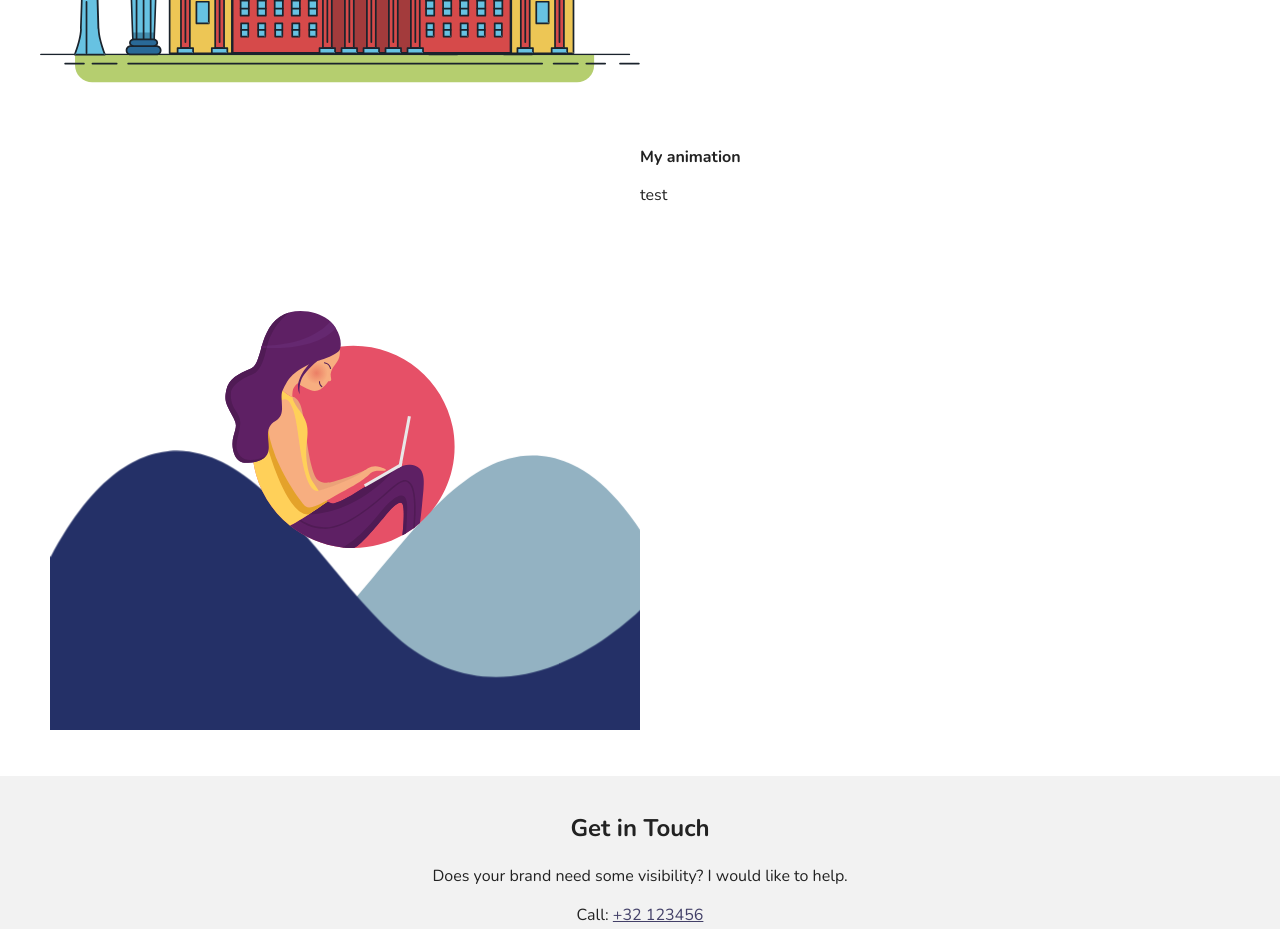
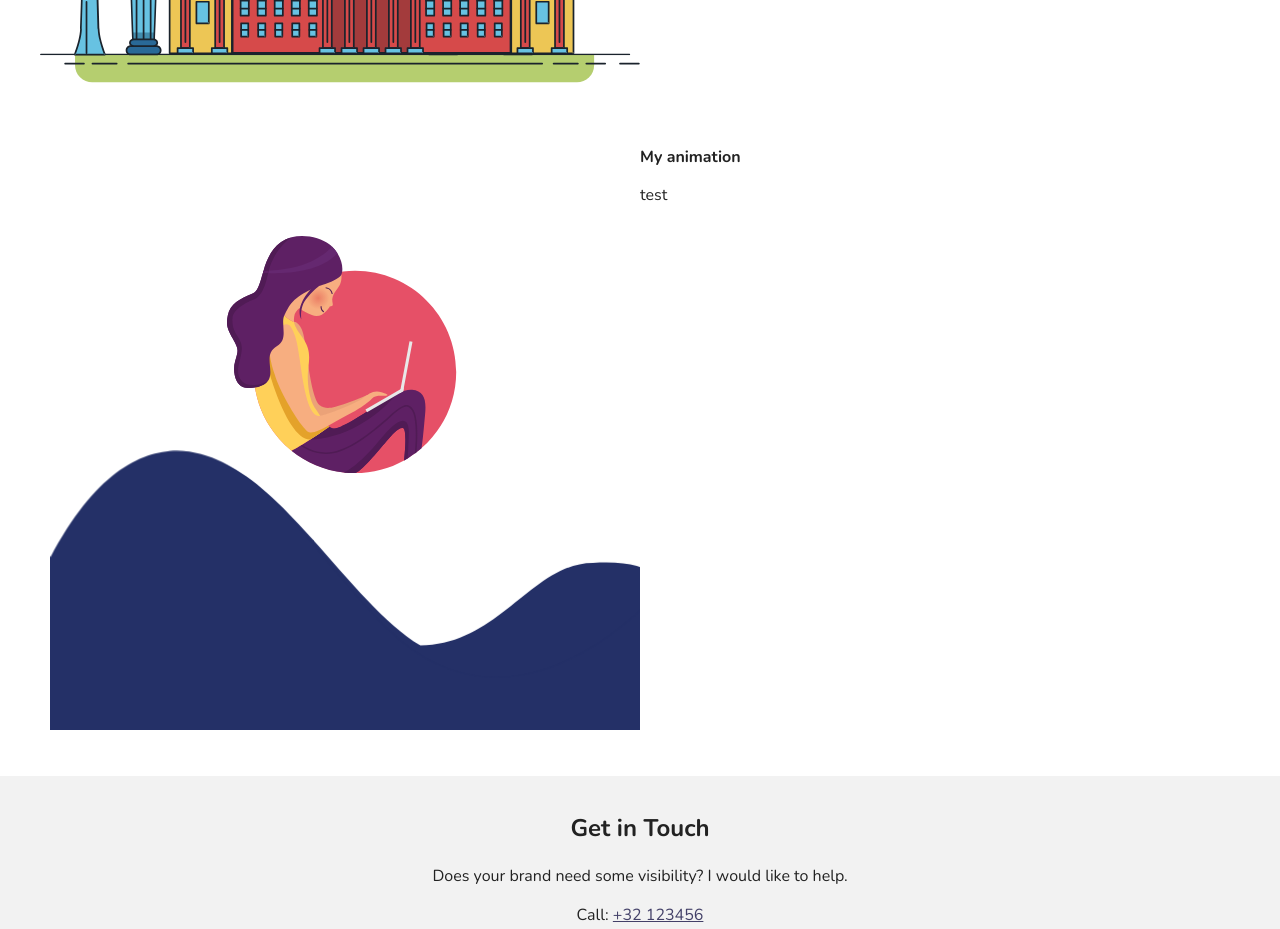
Before and after one commit to mirjanazidar/portfolio-website-mz, a plain HTML site: page index.html in a window 1280 px wide. Shown: the part 1740-2669 px from the top of the page. Drawn offline with nearby package versions, Linux system fonts and the light colour scheme.

Commit message:
Update index.html
change svg

```diff
--- a/index.html
+++ b/index.html
@@ -1363,35 +1363,34 @@
               <svg id="my-svg" class="my-svg" width="auto" height="auto" viewBox="0 0 600 600" fill="none" xmlns="http://www.w3.org/2000/svg">
 <g clip-path="url(#clip0_10_7)">
 <path class="wave-light"
-              d="M254.819 505.703C313.82 452.894 365.555 362.359 428.497 330.875C470.231 309.997 536.883 305.835 600.3 426.555V600.3H0V469.135C17.2042 486.813 51.6839 517.736 95.3178 534.788C148.475 555.56 204.544 550.706 254.819 505.703" fill="#93B2C2"/>
+d="M361.5 509.5C300.019 472.932 234.745 362.723 171.803 331.239C130.069 310.362 63.4169 306.2 0 426.919V600.664H600.3V469.5C607.5 490.5 634.5 420.055 534 426.919C474 426.919 439.5 509.5 361.5 509.5Z" fill="#243067"/>
 <path class="wave-dark"
 d="M345.481 506.008C286.481 453.363 234.745 363.12 171.803 331.737C130.068 310.929 63.4165 306.78 0 427.113V600.3H600.3V469.555C583.095 487.176 548.615 518 504.982 534.998C451.825 555.703 395.757 550.864 345.481 506.008Z" fill="#243067"/>
-              <path class="circle" fill="#EA4660"
-              d="M414.602 316.812C414.602 347.2 401.209 374.461 379.994 393.007C375.69 396.771 371.052 400.18 366.148 403.18V403.186C364.952 403.916 363.737 404.622 362.505 405.305C347.98 413.379 331.26 417.984 313.462 417.99H313.246C312.872 417.99 312.494 417.984 312.119 417.978C311.895 417.978 311.662 417.974 311.432 417.968C311.163 417.964 310.9 417.958 310.631 417.952C310.378 417.948 310.131 417.938 309.883 417.926C309.521 417.916 309.157 417.899 308.799 417.885C308.046 417.853 307.294 417.81 306.548 417.758C306.268 417.742 305.993 417.721 305.716 417.699C304.968 417.642 304.226 417.58 303.483 417.505C303.073 417.469 302.668 417.426 302.264 417.38C282.517 415.211 264.487 407.364 249.835 395.513C226.905 376.967 212.248 348.599 212.248 316.812C212.248 293.208 220.332 271.489 233.884 254.279C252.409 230.744 281.149 215.636 313.426 215.636C369.305 215.636 414.602 260.931 414.602 316.812Z">
-              </path>
-              <path d="M383.512 359.206C382.434 370.378 381.429 383.235 379.954 393.034C378.324 394.459 376.639 395.839 374.914 397.159C374.35 397.596 373.782 398.023 373.203 398.444C371.255 399.876 369.251 401.239 367.198 402.533C365.651 403.506 364.072 404.438 362.466 405.332C362.508 404.855 365.973 374.572 361.473 372.957C357.531 371.541 351.015 378.745 344.435 386.641C337.875 394.508 318.259 418.001 313.423 418.017H313.206C309.497 418.011 305.835 417.807 302.224 417.406H302.218C282.478 415.238 264.447 407.391 249.796 395.539C249.975 395.687 253.401 393.845 258.995 390.455C259.469 390.172 259.958 389.87 260.463 389.561C262.874 388.087 265.626 386.361 268.647 384.418H268.652C274.231 380.834 280.725 376.504 287.688 371.61C289.635 373.203 292.092 373.81 294.371 373.219C310.254 369.094 336.295 347.401 355.583 338.49C361.289 335.858 366.404 334.344 370.487 334.734C382.308 335.864 384.96 344.205 383.512 359.206" fill="#5E2064"/>
-              <path d="M374.914 397.159C374.35 397.596 373.782 398.023 373.203 398.444C373.877 391.165 376.028 362.988 369.981 354.805C368.529 352.837 367.077 351.773 365.546 351.553C362.682 351.142 359.266 353.521 354.384 357.205C353.152 358.136 351.067 359.984 348.436 362.33C335.011 374.267 307.333 398.887 284.956 398.887C284.551 398.887 284.151 398.881 283.751 398.864C270.531 398.328 262.021 392.793 258.995 390.455C259.469 390.172 259.958 389.87 260.463 389.561C263.726 391.933 271.826 396.801 283.814 397.287C305.766 398.187 333.874 373.167 347.384 361.147C350.046 358.783 352.151 356.91 353.435 355.941C358.793 351.901 362.298 349.48 365.773 349.989C367.744 350.274 369.534 351.543 371.255 353.868C377.349 362.126 375.707 388.024 374.914 397.159" fill="#501B55"/>
-              <path d="M367.198 378.15C366.861 393.507 366.135 402.901 366.108 403.207V403.213C364.913 403.943 363.697 404.649 362.466 405.332C362.508 404.855 365.973 374.572 361.473 372.957C357.531 371.541 351.015 378.745 344.435 386.641C337.875 394.508 318.259 418.001 313.423 418.017H313.206C312.832 418.017 312.454 418.011 312.08 418.005C311.855 418.005 311.623 418.001 311.392 417.995C311.123 417.991 310.86 417.985 310.591 417.979C310.339 417.975 310.092 417.965 309.843 417.952C309.481 417.942 309.117 417.926 308.759 417.912C308.007 417.88 307.254 417.837 306.508 417.785C306.229 417.768 305.956 417.748 305.677 417.726C304.928 417.669 304.186 417.607 303.444 417.532C303.033 417.495 302.629 417.453 302.224 417.406C302.224 417.406 316.669 411.495 338.516 384.424C357.594 360.783 367.593 360.084 367.198 378.15Z" fill="#501B55"/>
-              <path d="M355.583 338.49C327.081 371.751 292.939 383.809 268.652 384.418C274.231 380.834 280.725 376.504 287.688 371.61C289.635 373.203 292.092 373.81 294.371 373.219C310.254 369.094 336.295 347.401 355.583 338.49Z" fill="#501B55"/>
-              <path d="M248.127 267.238L252.426 266.657C252.426 266.657 260.742 266.825 262.987 285.584C265.231 304.34 266.886 311.439 266.886 311.439C266.886 311.439 271.415 345.74 278.081 350.214C284.748 354.688 290.799 352.934 304.221 348.371C317.64 343.811 325.517 339.885 325.517 339.885L331.061 339.6L317.29 349.338L274.485 367.231L247.294 339.163L244.312 278.465L248.127 267.238" fill="#EBA278"/>
-              <path d="M287.688 371.61C280.725 376.504 274.231 380.834 268.652 384.418H268.647C257.532 391.565 250.064 395.754 249.796 395.54C226.866 376.993 212.209 348.626 212.209 316.839C212.209 293.235 220.292 271.515 233.844 254.306L242.817 260.163C242.817 260.163 244.712 263.169 252.495 267.133C253.027 270.427 254.979 274.389 260.453 281.8C269.136 293.552 267.995 301.577 266.547 314.471C265.1 327.364 267.863 344.733 272.863 352.101C276.252 357.1 281.646 365.993 286.598 370.651C286.961 370.993 287.33 371.314 287.688 371.61" fill="#FFD059"/>
-              <path d="M287.688 371.61C280.725 376.504 274.231 380.834 268.652 384.418H268.647C244.301 385.019 224.292 305.392 224.292 305.392L220.893 285.131L224.313 279.342L234.576 288.025L268.873 369.688L286.598 370.651C286.961 370.993 287.33 371.314 287.688 371.61" fill="#E4A22A"/>
-              <path d="M257.86 253.044C256.643 252.797 251.211 251.465 247.338 246.635C244.856 243.539 247.431 242.111 250.134 241.455C250.654 242.695 251.28 243.933 252.031 245.134C254.333 248.817 256.035 251.171 257.939 252.979C257.913 253.002 257.886 253.024 257.86 253.044Z" fill="#EE8A6A"/>
-              <path d="M261.877 250.397C261.877 250.397 253.259 254.608 252.601 261.448C252.404 263.494 252.18 265.195 252.496 267.133C244.712 263.169 242.817 260.163 242.817 260.163L227.566 250.213L234.576 236.45L252.996 230.136L261.877 250.397" fill="#F7AE80"/>
-              <path d="M297.203 218.49L299.81 219.413C299.81 219.413 300.469 224.74 298.507 229.213C296.545 233.687 289.44 239.732 290.822 246.91C291.422 250.035 291.873 251.054 288.19 251.317C288.19 251.317 280.801 264.694 270.275 259.957C259.75 255.22 257.732 254.256 252.031 245.134C246.329 236.011 247.864 224.871 247.864 224.871L297.203 218.49" fill="#F7AE80"/>
-              <path d="M276.55 254.167C270.399 254.167 265.412 249.179 265.412 243.029C265.412 236.877 270.399 231.891 276.55 231.891C282.701 231.891 287.688 236.877 287.688 243.029C287.688 249.179 282.701 254.167 276.55 254.167Z" fill="url(#paint0_radial_10_7)"/>
-              <path d="M232.909 318.637C232.909 318.637 223.436 292.499 230.103 282.675C236.769 272.85 244.838 264.431 249.575 272.324C254.311 280.218 255.89 288.553 258.39 306.183C260.89 323.813 265.929 363.823 278.606 360.725C291.283 357.626 314.175 348.022 320.754 343.285C327.331 338.548 331.872 334.6 339.897 337.035C347.922 339.468 346.707 340.587 343.351 340.753C342.627 340.787 341.788 340.763 340.876 340.739C337.561 340.652 333.314 340.565 330.424 343.352C326.741 346.903 322.069 351.573 305.359 360.257C288.651 368.94 271.854 380.913 265.889 376.441C259.925 371.968 239.049 339.865 232.909 318.637Z" fill="#F7AE80"/>
-              <path d="M290.104 238.964C289.263 233.495 284.24 233.234 284.026 233.226L284.065 232.174C284.125 232.176 290.169 232.459 291.145 238.804L290.104 238.964" fill="#501B55"/>
-              <path d="M282.047 257.188C281.907 257.124 278.628 255.536 278.982 251.143L280.032 251.228C279.738 254.875 282.382 256.181 282.495 256.236L282.047 257.188" fill="#501B55"/>
-              <path d="M299.808 219.414C297.219 225.468 277.468 230.924 277.468 230.924C277.468 230.924 270.821 235.924 264.242 244.477C257.664 253.028 259.769 264.41 259.769 264.41C252.601 251.185 269.047 234.344 269.047 234.344C248.391 244.608 247.059 252.45 243.138 259.344C238.128 268.158 247.675 283.948 235.497 290.921C221.813 298.756 231.75 313.045 227.724 323.307C227.329 324.318 226.771 325.244 226.082 326.082C220.756 332.622 207.62 334.058 201.289 331.88C194.289 329.475 190.368 316.797 193.616 305.829C196.857 294.867 197.21 294.252 191.158 283.379C185.106 272.5 184.516 269.185 186.247 260.222C188.484 248.633 198.22 243.686 211.025 238.424C216.445 236.197 218.435 227.603 221.34 217.661C221.519 217.04 221.703 216.419 221.893 215.794C225.434 204.015 230.602 190.833 244.312 184.217C246.086 183.36 247.98 182.68 249.948 182.171C262.874 178.797 279.162 182.48 287.688 189.217C288.619 189.953 289.498 190.716 290.32 191.506C292.561 193.642 294.393 195.938 295.856 198.274C300.987 206.42 301.67 215.068 299.808 219.414Z" fill="#5E2064"/>
-              <path d="M295.856 198.274C275.331 220.588 231.544 218.488 221.34 217.661C221.519 217.04 221.703 216.419 221.892 215.794C263.989 215.283 282.909 200.179 290.32 191.506C292.561 193.642 294.393 195.938 295.856 198.274" fill="#652870"/>
-              <path d="M249.948 182.171C249.948 182.171 233.618 192.21 227.139 215.651C226.929 216.415 226.729 217.188 226.545 217.979C226.387 218.62 226.239 219.267 226.103 219.926C222.934 235.083 217.693 242.723 212.209 244.477C206.725 246.228 191.552 254.165 190.937 262.807C189.732 279.832 200.763 281.49 200.236 293.773C199.71 306.051 191.816 316.944 200.499 326.223C206.615 332.76 219.303 329.613 226.082 326.082C220.756 332.622 207.62 334.058 201.289 331.88C194.289 329.475 190.368 316.797 193.616 305.829C196.857 294.867 197.21 294.252 191.158 283.379C185.106 272.5 184.516 269.185 186.247 260.222C188.484 248.633 198.22 243.686 211.025 238.424C216.445 236.197 218.435 227.603 221.34 217.661C221.519 217.04 221.703 216.419 221.893 215.794C225.434 204.015 230.602 190.833 244.312 184.217C246.086 183.36 247.98 182.68 249.948 182.171Z" fill="#501B55"/>
-              <path d="M227.139 215.651C226.929 216.415 226.729 217.188 226.545 217.979C224.371 217.883 222.598 217.762 221.34 217.661C221.519 217.04 221.703 216.419 221.892 215.794C223.682 215.772 225.434 215.725 227.139 215.651Z" fill="#5E2064"/>
-              <path d="M362.34 332.258L361.604 336.184L358.146 338.178L325.38 357.092L323.869 354.471L358.884 334.257L362.34 332.258" fill="#E8E8E8"/>
-              <path d="M370.894 286.619L362.34 332.258L361.604 336.184L358.146 338.178L358.884 334.257L367.914 286.061L370.894 286.619" fill="#E8E8E8"/>
+<path class="circle"
+d="M416.202 241.912C416.202 272.3 402.809 299.561 381.594 318.107C377.29 321.871 372.652 325.28 367.748 328.28V328.286C366.552 329.016 365.337 329.722 364.105 330.405C349.58 338.479 332.86 343.084 315.062 343.09H314.846C314.472 343.09 314.094 343.084 313.719 343.078C313.495 343.078 313.262 343.074 313.032 343.068C312.763 343.064 312.5 343.058 312.231 343.052C311.978 343.048 311.731 343.038 311.483 343.026C311.121 343.015 310.756 342.999 310.398 342.985C309.646 342.953 308.894 342.91 308.147 342.858C307.868 342.842 307.593 342.821 307.316 342.799C306.568 342.742 305.826 342.68 305.083 342.605C304.673 342.569 304.268 342.526 303.864 342.48C284.117 340.311 266.087 332.464 251.435 320.613C228.505 302.067 213.848 273.699 213.848 241.912C213.848 218.308 221.932 196.589 235.484 179.379C254.009 155.844 282.749 140.736 315.026 140.736C370.905 140.736 416.202 186.031 416.202 241.912Z" fill="#66212C"/>
+<path d="M385.112 284.306C384.034 295.478 383.028 308.335 381.554 318.134C379.924 319.559 378.239 320.939 376.514 322.259C375.95 322.696 375.382 323.123 374.803 323.544C372.855 324.976 370.851 326.339 368.798 327.633C367.251 328.606 365.672 329.538 364.066 330.432C364.108 329.955 367.573 299.672 363.073 298.057C359.131 296.641 352.615 303.845 346.035 311.741C339.475 319.608 319.859 343.101 315.023 343.117H314.806C311.097 343.111 307.435 342.907 303.824 342.506H303.818C284.078 340.338 266.047 332.491 251.396 320.639C251.575 320.787 255.001 318.945 260.595 315.555C261.069 315.272 261.558 314.97 262.063 314.661C264.474 313.187 267.226 311.461 270.247 309.518H270.252C275.831 305.934 282.325 301.604 289.288 296.71C291.235 298.303 293.692 298.91 295.971 298.319C311.854 294.194 337.895 272.501 357.183 263.59C362.889 260.958 368.004 259.443 372.087 259.834C383.908 260.964 386.56 269.305 385.112 284.306Z" fill="#5E2064"/>
+<path d="M376.514 322.259C375.95 322.696 375.382 323.123 374.803 323.544C375.477 316.265 377.628 288.088 371.581 279.905C370.129 277.937 368.677 276.873 367.146 276.653C364.282 276.242 360.866 278.62 355.984 282.305C354.752 283.236 352.667 285.084 350.036 287.43C336.611 299.367 308.933 323.987 286.556 323.987C286.151 323.987 285.751 323.981 285.351 323.964C272.131 323.428 263.621 317.893 260.595 315.555C261.069 315.272 261.558 314.97 262.063 314.661C265.326 317.033 273.426 321.901 285.414 322.387C307.366 323.287 335.474 298.267 348.984 286.247C351.646 283.883 353.751 282.01 355.035 281.041C360.393 277 363.898 274.58 367.372 275.089C369.344 275.374 371.134 276.643 372.855 278.968C378.949 287.226 377.307 313.124 376.514 322.259Z" fill="#501B55"/>
+<path d="M368.798 303.25C368.461 318.607 367.734 328.001 367.708 328.307V328.313C366.513 329.043 365.297 329.749 364.066 330.432C364.108 329.955 367.573 299.672 363.073 298.057C359.131 296.641 352.615 303.845 346.035 311.741C339.475 319.608 319.859 343.101 315.023 343.117H314.806C314.432 343.117 314.054 343.111 313.68 343.105C313.455 343.105 313.223 343.101 312.992 343.095C312.723 343.091 312.46 343.085 312.191 343.079C311.939 343.075 311.692 343.065 311.443 343.052C311.081 343.042 310.717 343.026 310.359 343.012C309.607 342.98 308.854 342.937 308.108 342.885C307.829 342.868 307.556 342.848 307.277 342.826C306.528 342.769 305.786 342.707 305.044 342.632C304.633 342.595 304.229 342.553 303.824 342.506C303.824 342.506 318.269 336.595 340.116 309.524C359.194 285.883 369.193 285.183 368.798 303.25Z" fill="#501B55"/>
+<path d="M357.183 263.59C328.681 296.851 294.539 308.909 270.252 309.518C275.831 305.934 282.325 301.604 289.288 296.71C291.235 298.303 293.692 298.91 295.971 298.319C311.854 294.194 337.895 272.501 357.183 263.59Z" fill="#501B55"/>
+<path d="M249.727 192.338L254.025 191.757C254.025 191.757 262.342 191.925 264.587 210.684C266.831 229.44 268.486 236.539 268.486 236.539C268.486 236.539 273.015 270.84 279.681 275.314C286.348 279.788 292.399 278.034 305.821 273.471C319.24 268.911 327.117 264.985 327.117 264.985L332.661 264.7L318.89 274.438L276.085 292.331L248.894 264.263L245.912 203.565L249.727 192.338Z" fill="#EBA278"/>
+<path d="M289.288 296.71C282.325 301.604 275.831 305.934 270.252 309.518H270.247C259.132 316.665 251.664 320.854 251.396 320.639C228.466 302.093 213.809 273.726 213.809 241.939C213.809 218.335 221.892 196.615 235.444 179.406L244.417 185.263C244.417 185.263 246.312 188.269 254.095 192.233C254.627 195.527 256.579 199.489 262.053 206.9C270.736 218.652 269.594 226.677 268.147 239.571C266.7 252.464 269.463 269.833 274.463 277.201C277.852 282.2 283.246 291.093 288.198 295.751C288.561 296.093 288.93 296.414 289.288 296.71Z" fill="#FFD059"/>
+<path d="M289.288 296.71C282.325 301.604 275.831 305.934 270.252 309.518H270.247C245.901 310.119 225.892 230.492 225.892 230.492L222.493 210.231L225.913 204.442L236.176 213.125L270.473 294.788L288.198 295.751C288.561 296.093 288.93 296.414 289.288 296.71Z" fill="#E4A22A"/>
+<path d="M259.46 178.144C258.243 177.897 252.811 176.565 248.938 171.735C246.456 168.639 249.031 167.211 251.734 166.555C252.254 167.795 252.88 169.033 253.631 170.234C255.933 173.917 257.635 176.271 259.539 178.079C259.513 178.102 259.486 178.124 259.46 178.144Z" fill="#EE8A6A"/>
+<path d="M263.477 175.497C263.477 175.497 254.859 179.708 254.201 186.548C254.004 188.594 253.78 190.295 254.096 192.233C246.312 188.269 244.417 185.263 244.417 185.263L229.166 175.313L236.176 161.55L254.596 155.236L263.477 175.497Z" fill="#F7AE80"/>
+<path d="M298.803 143.59L301.41 144.513C301.41 144.513 302.069 149.84 300.107 154.313C298.145 158.787 291.04 164.832 292.422 172.01C293.022 175.135 293.473 176.154 289.79 176.417C289.79 176.417 282.401 189.794 271.875 185.057C261.349 180.32 259.332 179.356 253.631 170.234C247.929 161.111 249.464 149.971 249.464 149.971L298.803 143.59Z" fill="#F7AE80"/>
+<path d="M278.15 179.267C271.999 179.267 267.012 174.279 267.012 168.129C267.012 161.977 271.999 156.991 278.15 156.991C284.301 156.991 289.288 161.977 289.288 168.129C289.288 174.279 284.301 179.267 278.15 179.267Z" fill="url(#paint0_radial_10_7)"/>
+<path d="M234.509 243.737C234.509 243.737 225.036 217.599 231.703 207.775C238.369 197.95 246.438 189.531 251.175 197.424C255.911 205.318 257.49 213.653 259.99 231.283C262.49 248.913 267.529 288.923 280.206 285.825C292.883 282.726 315.775 273.121 322.354 268.385C328.931 263.648 333.472 259.7 341.497 262.135C349.522 264.568 348.307 265.687 344.951 265.853C344.227 265.887 343.388 265.863 342.476 265.839C339.161 265.752 334.914 265.665 332.024 268.452C328.341 272.003 323.669 276.673 306.959 285.357C290.251 294.04 273.454 306.013 267.489 301.541C261.525 297.068 240.649 264.965 234.509 243.737Z" fill="#F7AE80"/>
+<path d="M291.704 164.064C290.863 158.595 285.84 158.334 285.626 158.326L285.664 157.274C285.725 157.276 291.768 157.559 292.745 163.904L291.704 164.064Z" fill="#501B55"/>
+<path d="M283.647 182.288C283.507 182.223 280.228 180.636 280.582 176.243L281.631 176.328C281.338 179.974 283.982 181.281 284.095 181.336L283.647 182.288Z" fill="#501B55"/>
+<path d="M301.408 144.514C298.819 150.568 279.068 156.024 279.068 156.024C279.068 156.024 272.421 161.024 265.842 169.577C259.264 178.128 261.369 189.51 261.369 189.51C254.201 176.285 270.647 159.444 270.647 159.444C249.991 169.708 248.659 177.55 244.738 184.444C239.728 193.258 249.275 209.047 237.097 216.021C223.413 223.856 233.35 238.145 229.324 248.407C228.929 249.418 228.371 250.344 227.682 251.182C222.356 257.722 209.22 259.158 202.889 256.98C195.889 254.575 191.968 241.896 195.216 230.929C198.457 219.967 198.81 219.352 192.758 208.479C186.706 197.6 186.116 194.285 187.847 185.322C190.084 173.733 199.82 168.786 212.625 163.524C218.045 161.297 220.035 152.703 222.94 142.761C223.119 142.14 223.303 141.519 223.492 140.894C227.034 129.115 232.202 115.933 245.912 109.317C247.685 108.46 249.58 107.78 251.548 107.271C264.474 103.897 280.762 107.58 289.288 114.317C290.219 115.053 291.098 115.816 291.92 116.606C294.161 118.742 295.993 121.038 297.456 123.374C302.587 131.52 303.27 140.168 301.408 144.514Z" fill="#5E2064"/>
+<path d="M297.456 123.374C276.931 145.687 233.144 143.588 222.94 142.761C223.119 142.14 223.303 141.519 223.492 140.894C265.589 140.383 284.509 125.279 291.92 116.606C294.161 118.742 295.993 121.038 297.456 123.374Z" fill="#652870"/>
+<path d="M251.548 107.271C251.548 107.271 235.218 117.31 228.739 140.751C228.529 141.515 228.329 142.288 228.145 143.079C227.987 143.72 227.839 144.367 227.703 145.026C224.534 160.183 219.293 167.823 213.809 169.577C208.325 171.328 193.152 179.265 192.537 187.907C191.332 204.932 202.363 206.59 201.836 218.873C201.31 231.151 193.416 242.044 202.099 251.323C208.215 257.86 220.903 254.713 227.682 251.182C222.356 257.722 209.22 259.158 202.889 256.98C195.889 254.575 191.968 241.896 195.216 230.929C198.457 219.967 198.81 219.352 192.758 208.479C186.706 197.6 186.116 194.285 187.847 185.322C190.084 173.733 199.82 168.786 212.625 163.524C218.045 161.297 220.035 152.703 222.94 142.761C223.119 142.14 223.303 141.519 223.492 140.894C227.034 129.115 232.202 115.933 245.912 109.317C247.685 108.46 249.58 107.78 251.548 107.271Z" fill="#501B55"/>
+<path d="M228.739 140.751C228.529 141.515 228.329 142.288 228.145 143.078C225.971 142.983 224.198 142.862 222.94 142.761C223.119 142.14 223.303 141.519 223.492 140.894C225.282 140.872 227.034 140.825 228.739 140.751Z" fill="#5E2064"/>
+<path d="M363.94 257.358L363.204 261.284L359.746 263.278L326.98 282.192L325.469 279.571L360.484 259.357L363.94 257.358Z" fill="#E8E8E8"/>
+<path d="M372.493 211.719L363.94 257.358L363.204 261.284L359.746 263.278L360.484 259.356L369.514 211.161L372.493 211.719Z" fill="#E8E8E8"/>
 </g>
 <defs>
-              <radialGradient id="paint0_radial_10_7" cx="0" cy="0" r="1" gradientUnits="userSpaceOnUse" gradientTransform="translate(276.55 243.029) scale(11.1378)">
+<radialGradient id="paint0_radial_10_7" cx="0" cy="0" r="1" gradientUnits="userSpaceOnUse" gradientTransform="translate(278.15 168.129) scale(11.1378)">
 <stop stop-color="#EB7E65"/>
 <stop offset="1" stop-color="#F7AE80"/>
 </radialGradient>
@@ -1400,6 +1399,7 @@
 </clipPath>
 </defs>
 </svg>
+
 
             </picture>
           </div>
```
Lines whose indentation alone changed are shown as unchanged.
